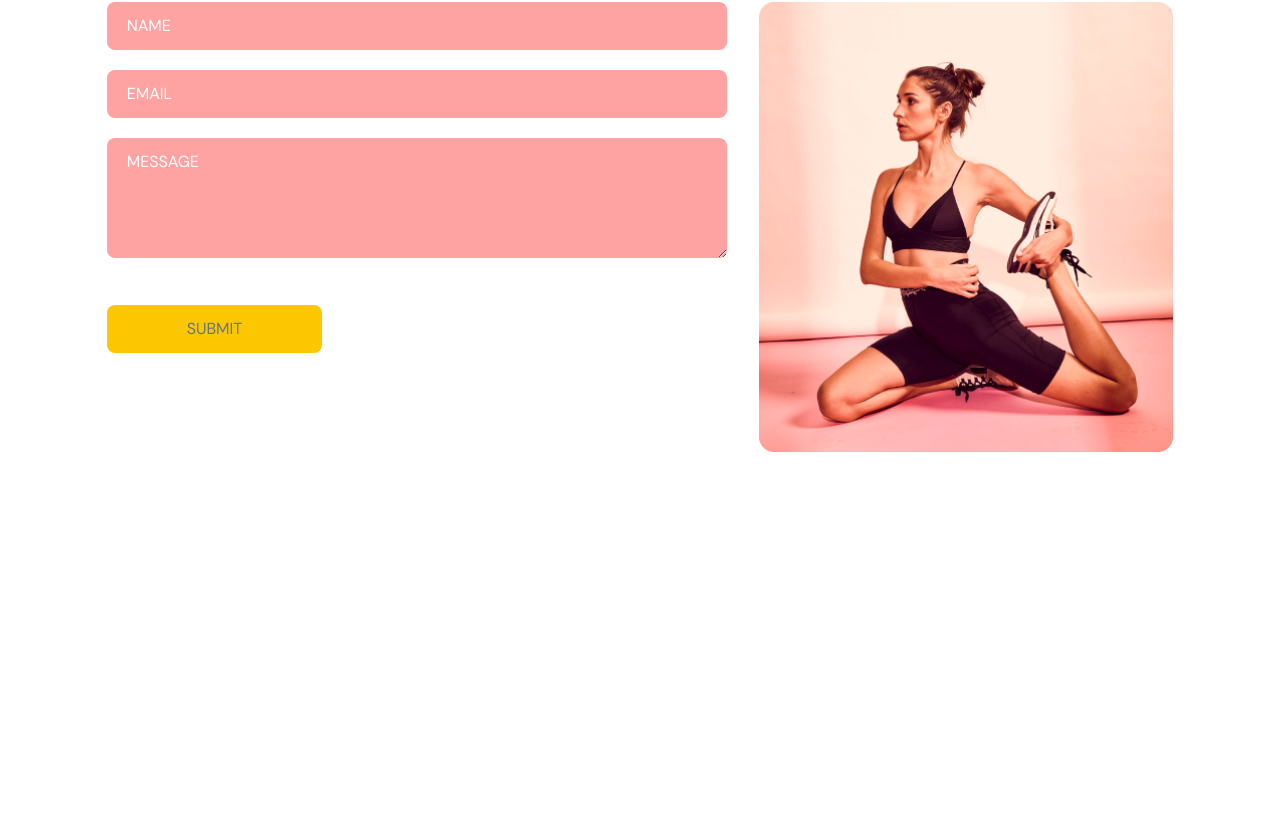
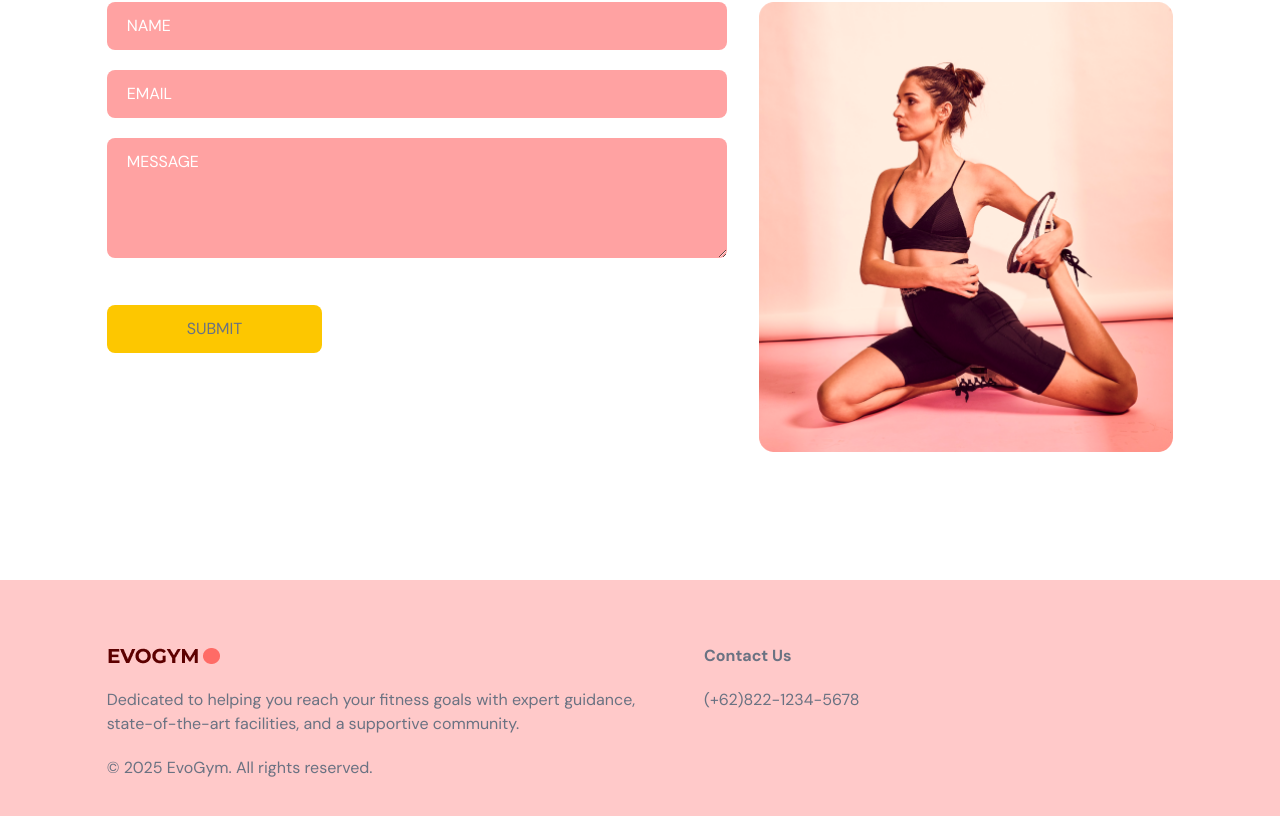
Before and after one commit to KeaneMclaren/EvoGym, a React (Vite) app in the folder gym-typescript/: page / in a window 1280 px wide. Shown: the part 3324-4140 px from the top of the page. Before the commit the page ends 3904 px from the top, so only its background shows below. Built offline with nearby package versions, Linux system fonts and the light colour scheme.

Commit message:
Footer Done

```diff
--- a/gym-typescript/src/App.tsx
+++ b/gym-typescript/src/App.tsx
@@ -3,6 +3,7 @@
 import Benefits from "@/scenes/benefits";
 import OurClasses from "@/scenes/ourClasses";
 import ContactUs from "@/scenes/contactUs";
+import Footer from "@/scenes/Footer";
 import { useEffect, useState } from "react";
 import { SelectedPage } from "@/shared/types";
 
@@ -33,6 +34,7 @@
     <Benefits setSelectedPage={setSelectedPage} />
     <OurClasses setSelectedPage={setSelectedPage} />
     <ContactUs setSelectedPage={setSelectedPage} />
+    <Footer />
   </div>;
 }
 
--- /dev/null
+++ b/gym-typescript/src/scenes/Footer/index.tsx
@@ -0,0 +1,25 @@
+import Logo from "@/assets/Logo.png"
+
+
+const Footer = () => {
+  return <footer className="bg-red-200 py-16">
+    <div className="justify-content mx-auto w-5/6 gap-16 md:flex">
+        <div className="mt-16 basis-1/2 md:mt-0">
+            <img alt="logo" src={Logo} />
+            <p className="my-5">
+                Dedicated to helping you reach your fitness goals with expert guidance, state-of-the-art facilities, and a supportive community.
+            </p>
+            <p>
+                © {new Date().getFullYear()} EvoGym. All rights reserved.
+            </p>
+        </div>
+        <div className="mt-16 basis-1/4 md:mt-0">
+            <h4 className="font-bold">Contact Us</h4>
+            <p className="my-5"></p>
+            <p>(+62)822-1234-5678</p>
+        </div>
+    </div>
+  </footer>
+}
+
+export default Footer
```
